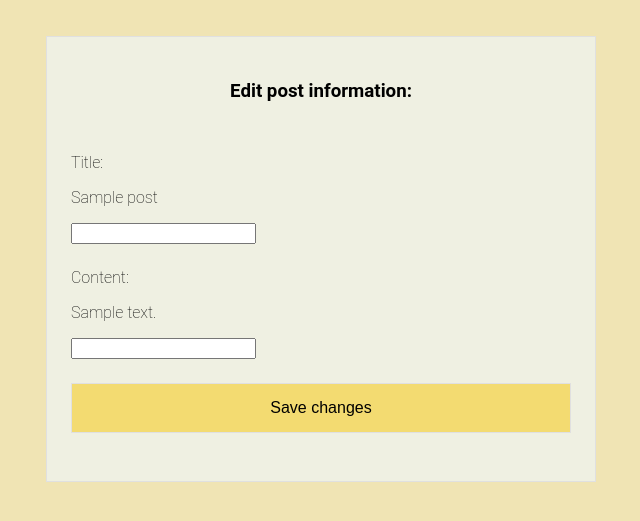
After one commit to stellakasabova/startups, a Flask app: template templates/edit_post.html in a window 1280 px wide. The commit adds this page. Shown: the top 521 px of the page, without its empty margins (319-959 px from the left). Run offline with Flask 2, Linux system fonts and the light colour scheme; the template is opened without the code that fills it: most values are stand-ins (such as "Sample title", 1, 10 or a date in 2020); parts of the project's set-up code (start-up, migrations or seed data) failed here and were passed over.

Commit message:
Updated post + added UI for post editing

```diff
--- /dev/null
+++ b/templates/edit_post.html
@@ -0,0 +1,63 @@
+<!DOCTYPE html>
+<style>
+    *{
+        box-sizing: border-box;
+    }
+    body{
+        background-color: #f0e4b4;
+        font-family: 'Roboto';
+        font-weight: lighter;
+    }
+    h3{
+        text-align: center;
+        margin-bottom : 2rem;
+    }
+    .bttn{
+        background: #f3db71;
+        color: black;
+        width: 100%;
+        font-size: 1rem;
+        padding: 15px;
+        border: 1px solid #e0e0e0;
+    }
+    .bttn:hover{
+        background: #eccf4e;
+    }
+    .edit{
+        background: #eff0e2;
+        width: 550px;
+        margin-top: 36px;
+        margin-left: auto;
+        margin-right: auto;
+        padding: 1.5rem;
+        border: 1px solid #e0e0e0;
+    }
+    .stack_panel{
+        margin-bottom: 1.5rem;
+    }
+</style>
+
+<html>
+    <body>
+        <form class="edit" action="{{ url_for('edit_post', post_id=post.id) }}" method="post">
+            <h3>Edit post information:</h3>
+            </br>
+
+            <div class="stack_panel">
+                <label>Title: </label>
+                <p aria-readonly="false">{{ post.title }}</p>
+                <input name="title" type="text" class="input_field">
+            </div>
+
+            <div class="stack_panel">
+                <label>Content: </label>
+                <p aria-readonly="false">{{ post.content }}</p>
+                <input name="content" type="text" class="input_field">
+            </div>
+
+            <div class="stack_panel">
+                <input class="bttn" type="submit" value="Save changes"/>
+            </div>
+        </form>
+    </body>
+</html>
```
Also changed, not shown: templates/profile.html (+9 -1 lines).
